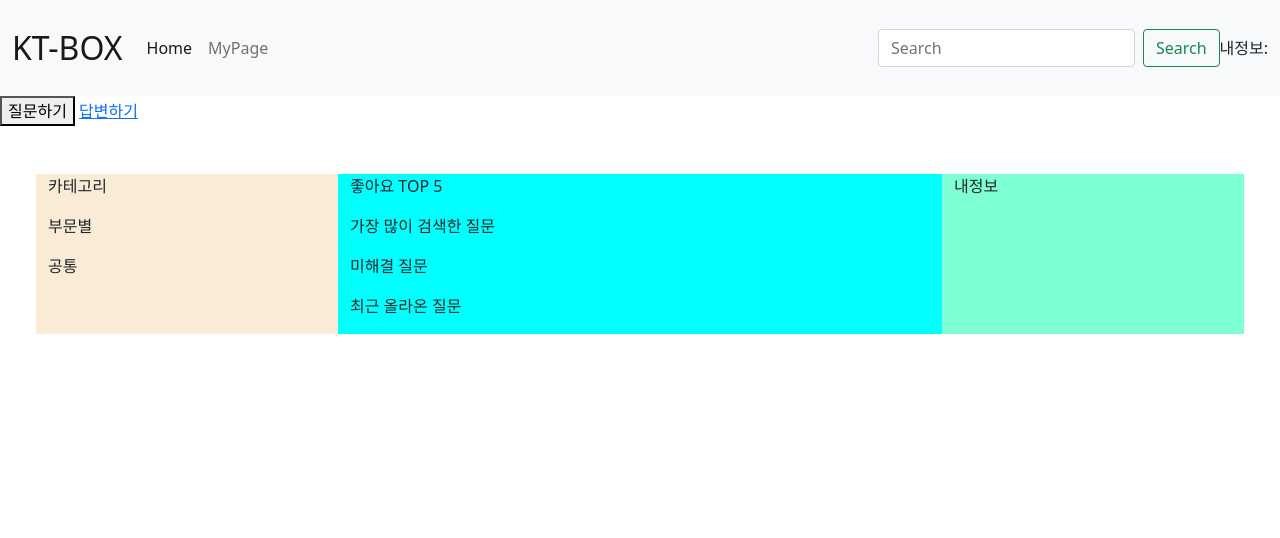
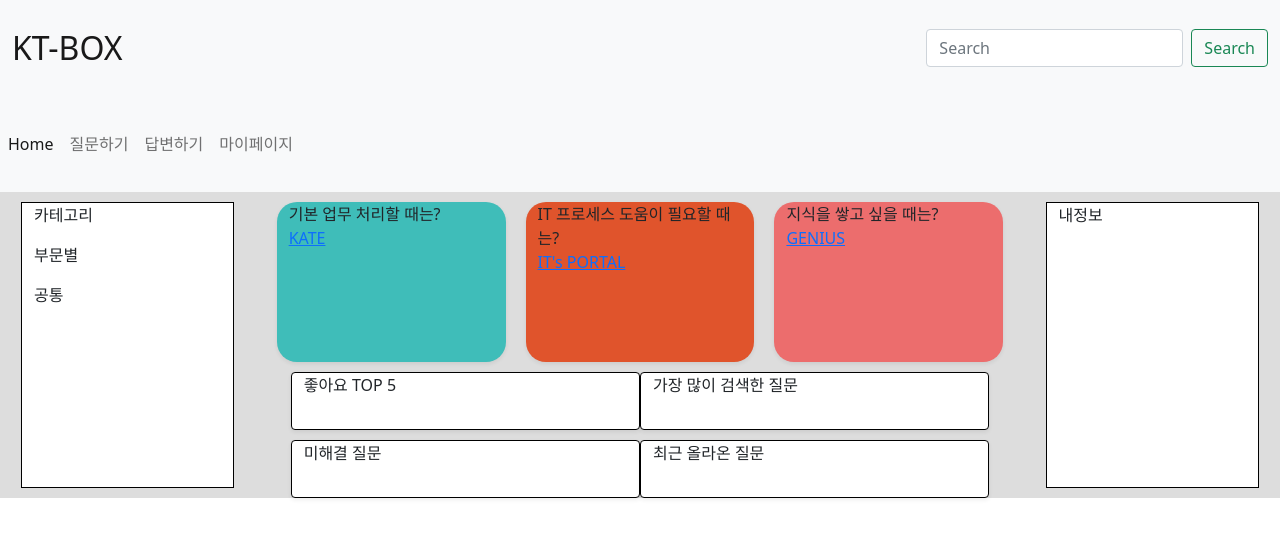
Before and after one commit to jae464/KT09-Frontend, a plain HTML site: page front/index.html in a window 1280 px wide. Drawn offline with nearby package versions, Linux system fonts and the light colour scheme; no server answers.

Commit message:
메인수정

```diff
--- a/front/index.html
+++ b/front/index.html
@@ -25,14 +25,19 @@
 			.navbar-brand {
 				font-size: 2rem;
 			}
-
-			.container-fluid {
-				width: 100%;
-				display: flex;
-				flex-direction: row;
-				justify-content: space-between;
-				align-items: center;
-				/* border: 1px solid black; */
+			.b{
+				border: solid 1px black;
+			}
+			.link{
+				border-radius: 20px;
+				justify-content: left;
+				align-items: baseline;
+				height: 10rem;
+				margin: 10px;
+			}
+			.card{
+				border: solid 1px black;
+				background-color: white;
 			}
 			.post {
 				cursor: pointer;
@@ -45,70 +50,90 @@
 
 	<body>
 		<!-- 헤더 -->
-		<nav class="navbar navbar-expand-lg navbar-light bg-light">
+		<nav class="navbar navbar-light bg-light">
 			<div class="container-fluid">
 				<a class="navbar-brand" href="index.html">KT-BOX</a>
-				<button
-					class="navbar-toggler"
-					type="button"
-					data-bs-toggle="collapse"
-					data-bs-target="#navbarSupportedContent"
-					aria-controls="navbarSupportedContent"
-					aria-expanded="false"
-					aria-label="Toggle navigation"
-				>
-					<span class="navbar-toggler-icon"></span>
-				</button>
-				<div class="collapse navbar-collapse" id="navbarSupportedContent">
-					<ul class="navbar-nav me-auto mb-2 mb-lg-0">
+				<form class="d-flex">
+					<input class="form-control me-2" type="search" placeholder="Search" aria-label="Search">
+					<button class="btn btn-outline-success" type="submit">Search</button>
+				  </form>
+			</div>
+		</nav>
+
+		<nav class="navbar navbar-expand-lg navbar-light bg-light">
+			  <div class="collapse navbar-collapse" id="navbarNavDropdown">
+				<ul class="navbar-nav">
 				  <li class="nav-item">
 					<a class="nav-link active" aria-current="page" href="#">Home</a>
 				  </li>
 				  <li class="nav-item">
-							<a class="nav-link" href="mypage.html">MyPage</a>
+					<a class="nav-link question">질문하기</a>
+				  </li>
+				  <li class="nav-item">
+					<a class="nav-link" href="answer.html">답변하기</a>
+				  </li>
+				  <li class="nav-item">
+					<a class="nav-link" href="mypage.html">마이페이지</a>
 				  </li>
 				</ul>
 			  </div>
-				<form class="d-flex">
-					<input
-						class="form-control me-2 search"
-						type="search"
-						placeholder="Search"
-						aria-label="Search"
-					/>
-					<button class="btn btn-outline-success search-btn" type="submit">
-						Search
-					</button>
-				</form>
-				<div class="myinfo">내정보:</div>
 			</div>
 		  </nav>
-		<!-- 내용 -->
-		<button class="question">질문하기</button>
-		<a href="answer.html">답변하기</a>
 		<!-- <div class="card-list"></div> -->
-		<div class="row px-5 py-5">
-			<div class="col" style="background-color: antiquewhite">
+		<div class="container-fluid" style="background-color: #DDDDDD;">
+			<div class="row justify-content-around">
+				<!--1:6:1 10 -> 2 6 2느낌으로 나누고 처음 1은 이미 정해짐-->
+				<div class="col-2 b" style="background-color: white; margin: 10px;">
 					<p>카테고리</p>
 					<span class="part-click" style="cursor: pointer">부문별</span>
 					<ul class="part"></ul>
 					<span class="common-click" style="cursor: pointer">공통</span>
 					<ul class="common"></ul>
 				</div>
-			<div class="col-6" style="background-color: aqua">
+				<div class="col-7">
+					<div class="row justify-content-around">
+						<div class="col-md link shadow-sm" style="background-color: #3FBDB9;">
+							<h>기본 업무 처리할 때는?</h><br>
+							<a href="http://kate.kt.com">KATE</a>
+						</div>
+						<div class="col-md link shadow-sm" style="background-color: #E0542C;">
+							<h>IT 프로세스 도움이 필요할 때는?</h><br>
+							<a href="http://kate.kt.com">IT's PORTAL</a>
+						</div>
+						<div class="col-md link shadow-sm" style="background-color: #EC6D6D;">
+							<h>지식을 쌓고 싶을 때는?</h><br>
+							<a href="">GENIUS</a>
+						</div>
+					</div>
+					<div class="container">
+						<div class="row justify-content-around" style="margin-bottom: 10px;">
+						  <div class="col-md card shadow-sm">
 							<p>좋아요 TOP 5</p>
 							<ol class="posts top-like"></ol>
+						  </div>
+						  <div class="col-md card shadow-sm">
 							<p>가장 많이 검색한 질문</p>
 							<ol class="posts top-view"></ol>
+						  </div>
+						</div>
+						<div class="row justify-content-around">
+						  <div class="col-md card shadow-sm">
 							  <p>미해결 질문</p>
 								<ol class="posts unsolved"></ol>
+							</div>
+						  <div class="col-md card shadow-sm">
 							<p>최근 올라온 질문</p>
 							<ol class="posts recent"></ol>
 						  </div>
-			<div class="col" style="background-color: aquamarine">
+						</div>
+					  </div>
+				</div>
+				<div class="col-2 b" style="background-color: white; margin: 10px">
 					<p class="myinfo">내정보</p>
 				</div>
 			</div>
+		</div>
+
 
 		<script>
 			$(document).ready(function () {
```
Also changed, not shown: 1 other file. Lines whose indentation alone changed are shown as unchanged.
